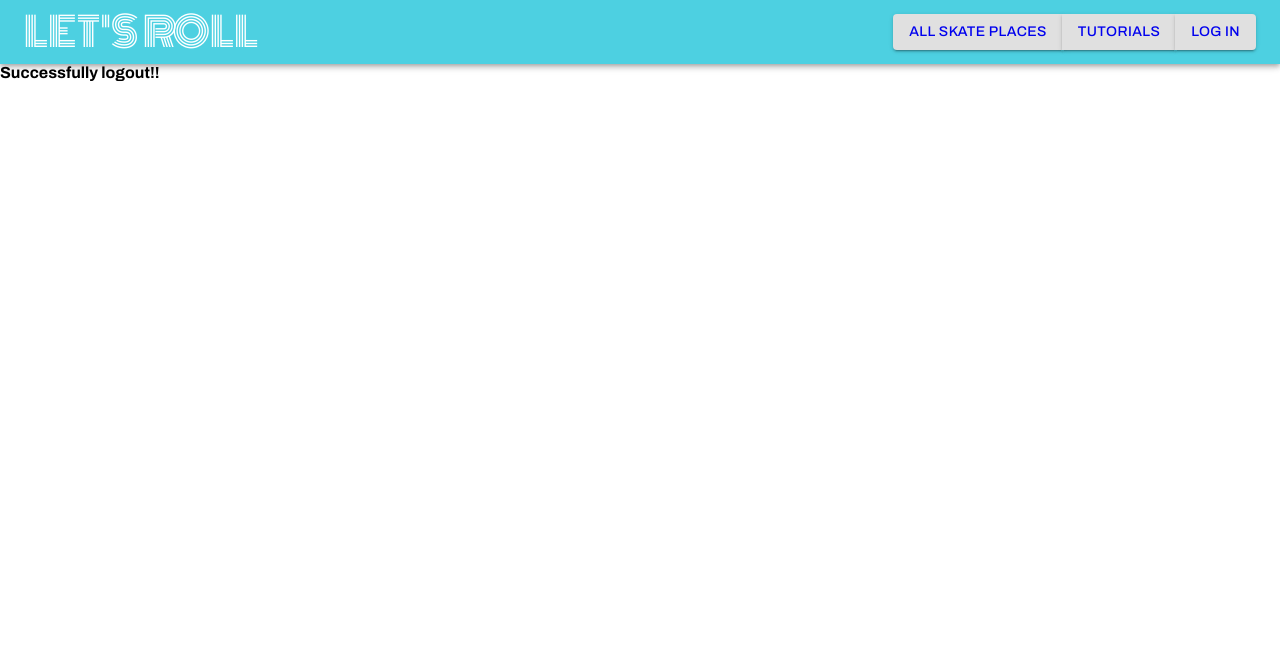
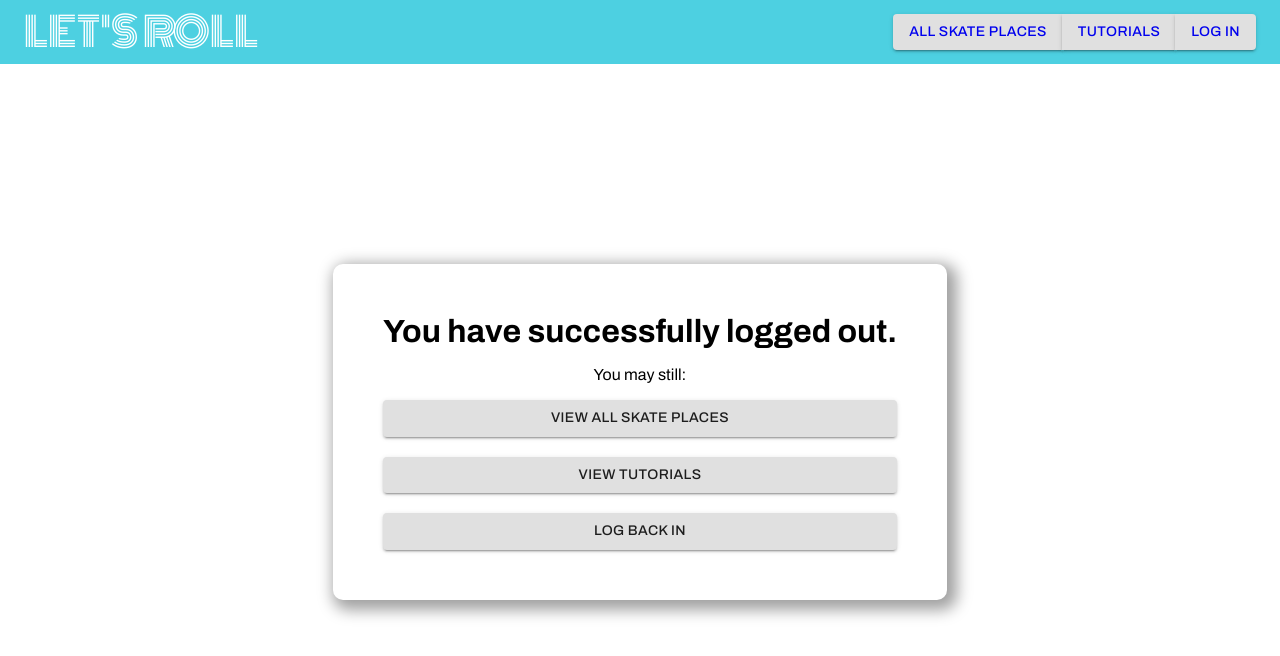
Before and after one commit to jadavianett/Lets-Roll, a React (Create React App) app in the folder client/: page /logout in a window 1280 px wide. Shown: the top 656 px of the page. Built offline with nearby package versions, Linux system fonts and the light colour scheme.

Commit message:
simple logout page

```diff
--- /dev/null
+++ b/client/src/pages/Logout.css
@@ -0,0 +1,7 @@
+#logout-wrapper {
+  text-align: center;
+  padding: 50px;
+  -webkit-box-shadow: 5px 5px 15px 5px #a0a0a0;
+  box-shadow: 5px 5px 15px 5px #a0a0a0;
+  border-radius: 10px;
+}
--- a/client/src/pages/Logout.js
+++ b/client/src/pages/Logout.js
@@ -1,28 +1,58 @@
-import React from 'react';
+import React from "react";
+import "./Logout.css";
+import Button from "@material-ui/core/Button";
+import { Link } from "react-router-dom";
 import AuthContext from "../context/AuthContext";
-import {useState, useContext, useEffect } from "react";
+import { useState, useContext, useEffect } from "react";
 
 const Logout = () => {
+  const { jwt, setJwt } = useContext(AuthContext);
 
-    const { jwt, setJwt } = useContext(AuthContext);
+  useEffect(() => {
+    const sessionJwt = sessionStorage.getItem("jwt");
+    if (sessionJwt) {
+      sessionStorage.setItem("jwt", "");
+      setJwt("");
+    }
+  }, []);
 
-    useEffect(()=>{
-        const sessionJwt = sessionStorage.getItem("jwt");
-        if(sessionJwt)
-        {
-            sessionStorage.setItem("jwt", "");
-            setJwt("");
+  return (
+    <>
+      <div className="page-wrapper-with-nav">
+        <div id="logout-wrapper">
+          <h1>You have successfully logged out.</h1>
+          <br />
+          <p>You may still:</p>
+          <br />
+          <div id="dash-links">
+            <p class="btm-margin">
+              <Link to="/allplaces">
+                <Button variant="contained" className="full-width">
+                  VIEW ALL SKATE PLACES
+                </Button>
+              </Link>
+            </p>
 
-        }
+            <p class="btm-margin">
+              <Link to="/tutorials">
+                <Button variant="contained" className="full-width">
+                  VIEW TUTORIALS
+                </Button>
+              </Link>
+            </p>
 
-
-      },[]);
-
-    return (
-        <div>
-            <h4>Successfully logout!!</h4>
+            <p>
+              <Link to="/login">
+                <Button variant="contained" className="full-width">
+                  LOG BACK IN
+                </Button>
+              </Link>
+            </p>
+          </div>
         </div>
-    );
+      </div>
+    </>
+  );
 };
 
 export default Logout;
```
